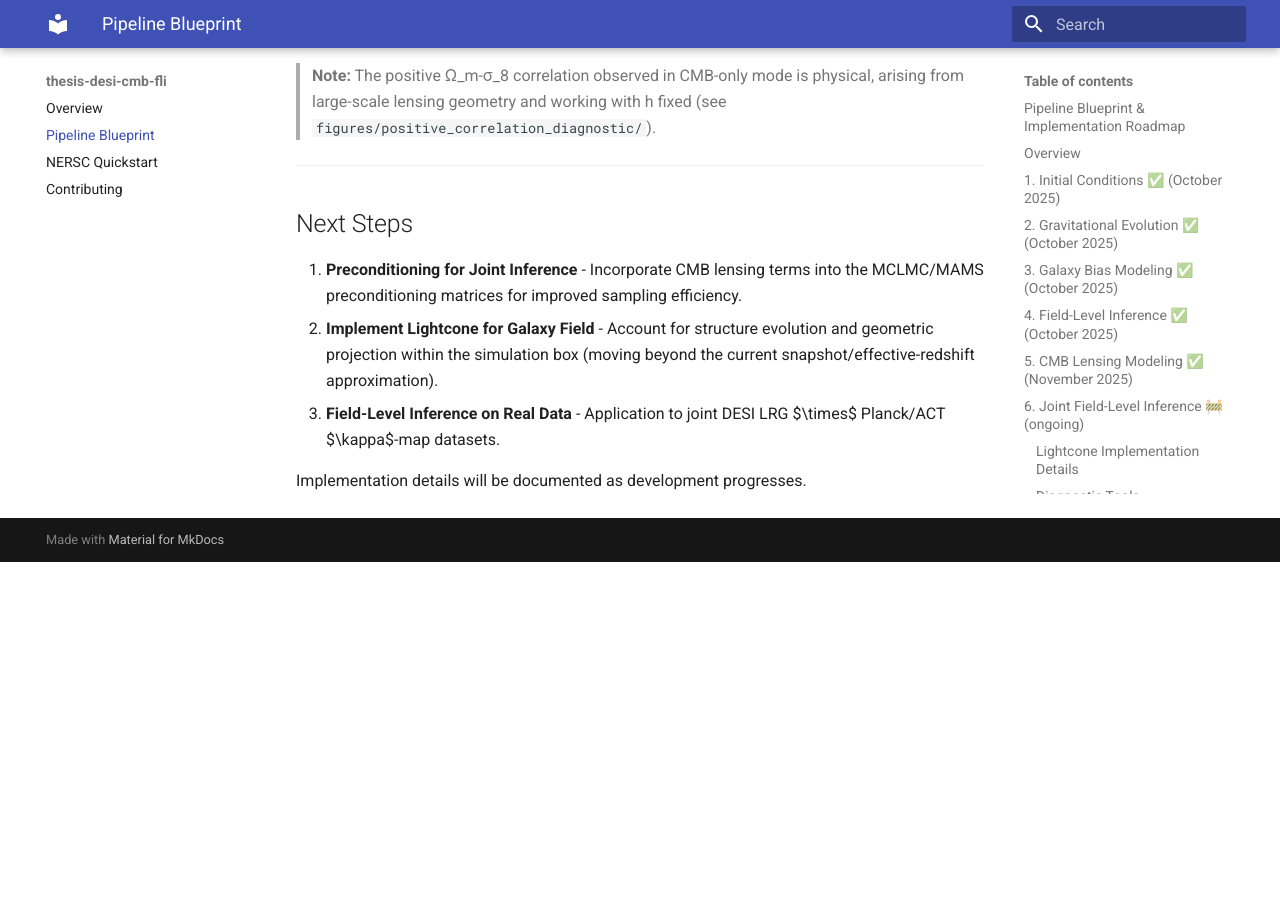
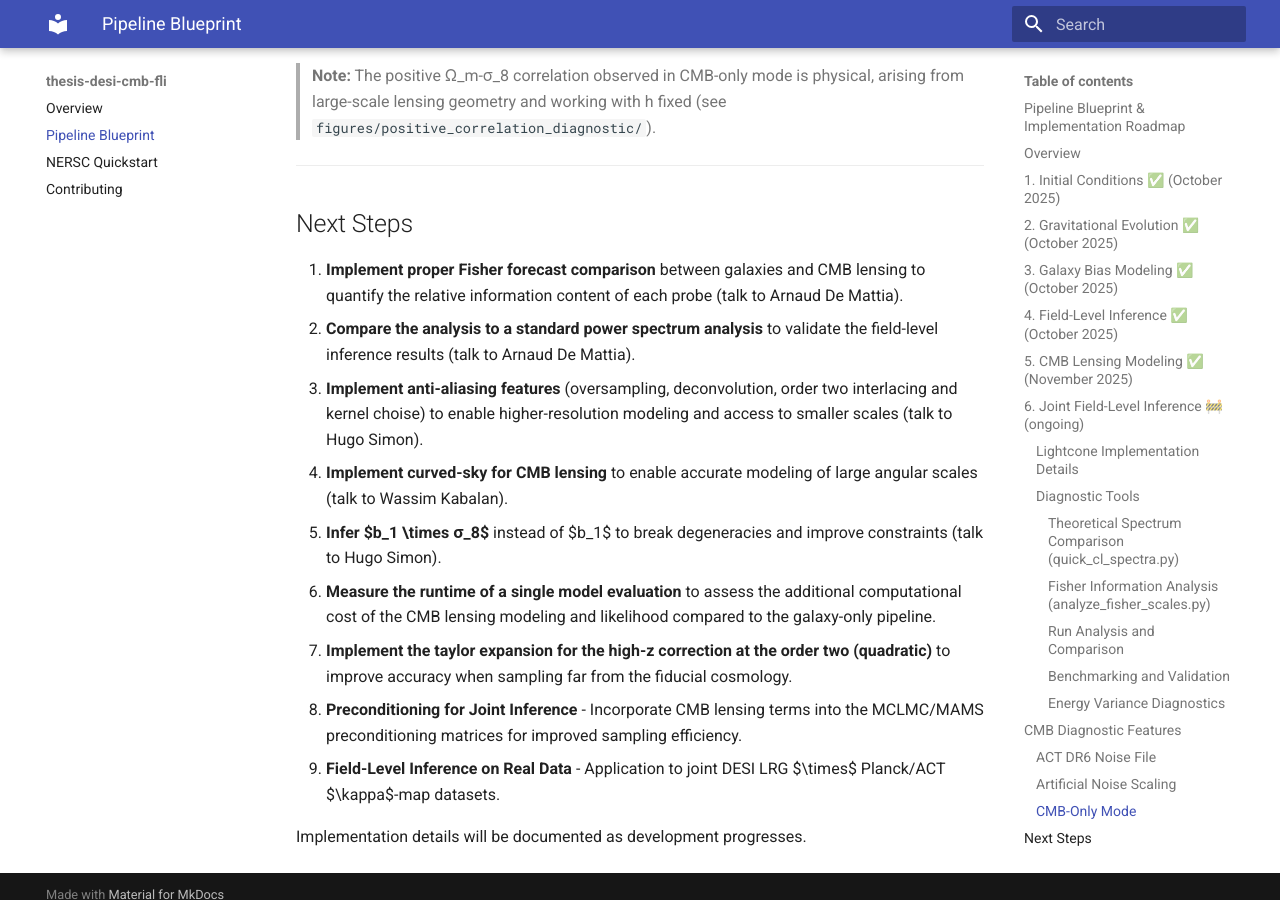
Before and after one commit to Joletaxi19/thesis-desi-cmb-fli, an MkDocs documentation site: the page built from docs/pipeline.md, in a window 1280 px wide and 900 px high, scrolled down 8144 px. Built offline with MkDocs 1.6.1 and Material for MkDocs 9.7.7, drawn with Linux system fonts in a browser that asks for light colours; before the commit the page ends 8706 px from its top, so only the background shows below that.

Commit message:
doc amelioration

```diff
--- a/docs/pipeline.md
+++ b/docs/pipeline.md
@@ -284,8 +284,14 @@ cmb_lensing:
 
 ## Next Steps
 
-1. **Preconditioning for Joint Inference** - Incorporate CMB lensing terms into the MCLMC/MAMS preconditioning matrices for improved sampling efficiency.
-2. **Implement Lightcone for Galaxy Field** - Account for structure evolution and geometric projection within the simulation box (moving beyond the current snapshot/effective-redshift approximation).
-3. **Field-Level Inference on Real Data** - Application to joint DESI LRG $\times$ Planck/ACT $\kappa$-map datasets.
+1. **Implement proper Fisher forecast comparison** between galaxies and CMB lensing to quantify the relative information content of each probe (talk to Arnaud De Mattia).
+2. **Compare the analysis to a standard power spectrum analysis** to validate the field-level inference results (talk to Arnaud De Mattia).
+3. **Implement anti-aliasing features** (oversampling, deconvolution, order two interlacing and kernel choise) to enable higher-resolution modeling and access to smaller scales (talk to Hugo Simon).
+4. **Implement curved-sky for CMB lensing** to enable accurate modeling of large angular scales (talk to Wassim Kabalan).
+5. **Infer $b_1 \times σ_8$** instead of $b_1$ to break degeneracies and improve constraints (talk to Hugo Simon).
+6. **Measure the runtime of a single model evaluation** to assess the additional computational cost of the CMB lensing modeling and likelihood compared to the galaxy-only pipeline.
+7. **Implement the taylor expansion for the high-z correction at the order two (quadratic)** to improve accuracy when sampling far from the fiducial cosmology.
+8. **Preconditioning for Joint Inference** - Incorporate CMB lensing terms into the MCLMC/MAMS preconditioning matrices for improved sampling efficiency.
+9. **Field-Level Inference on Real Data** - Application to joint DESI LRG $\times$ Planck/ACT $\kappa$-map datasets.
 
 Implementation details will be documented as development progresses.
```
